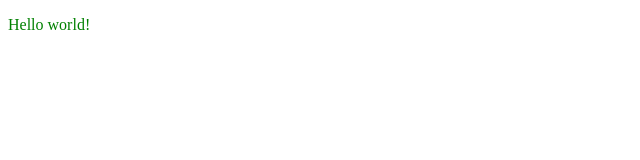
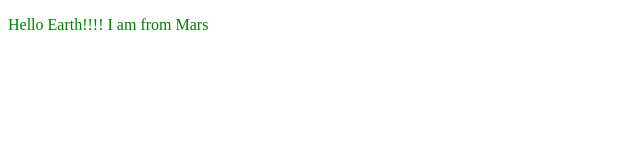
Before and after one commit to NishaSaraswat07/git-Lab-1, a plain HTML site: page src/index.html in a window 1280 px wide. Shown: the whole page, without its empty margins (0-640 px from the left). Drawn offline with Linux system fonts and the light colour scheme.

Commit message:
rebased exepmle

```diff
--- a/src/index.html
+++ b/src/index.html
@@ -12,7 +12,7 @@
 </head>
 
 <body>
-  <p class="green">Hello world!</p>
+  <p class="green">Hello Earth!!!! I am from Mars</p>
 </body>
 
 </html>
```
